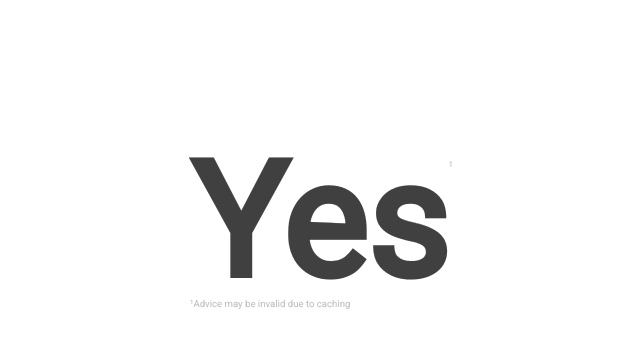
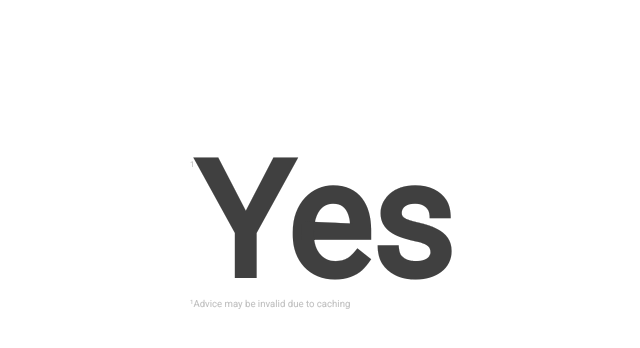
Before and after one commit to tms/shouldiblamecaching.com, a plain HTML site: page index.html in a window 1280 px wide. Shown: the whole page, without its empty margins (330-970 px from the left). Drawn offline with Linux system fonts and the light colour scheme.

Commit message:
Sometimes it is, sometimes its maybe but who really knows

```diff
--- a/index.html
+++ b/index.html
@@ -16,8 +16,12 @@
 </head>
 <body>
     <section>
-        <h1>Yes<sup>1</sup></h1>
+        <h1 id='title'><sup>1</sup></h1>
         <aside><sup>1</sup>Advice may be invalid due to caching</aside>
     </section>
 </body>
 </html>
+
+<script>
+    document.getElementById('title').innerHTML += window.location.search ? 'Maybe' : 'Yes';
+</script>
```
